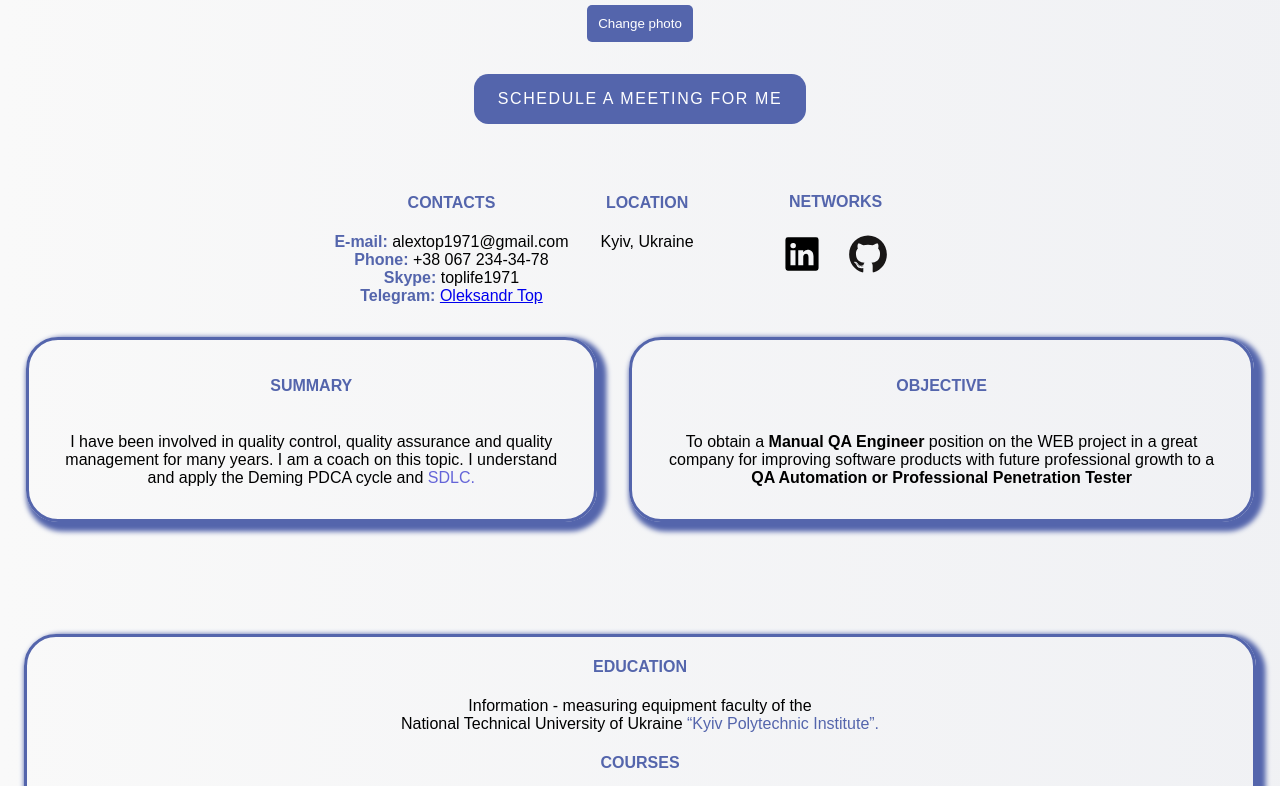
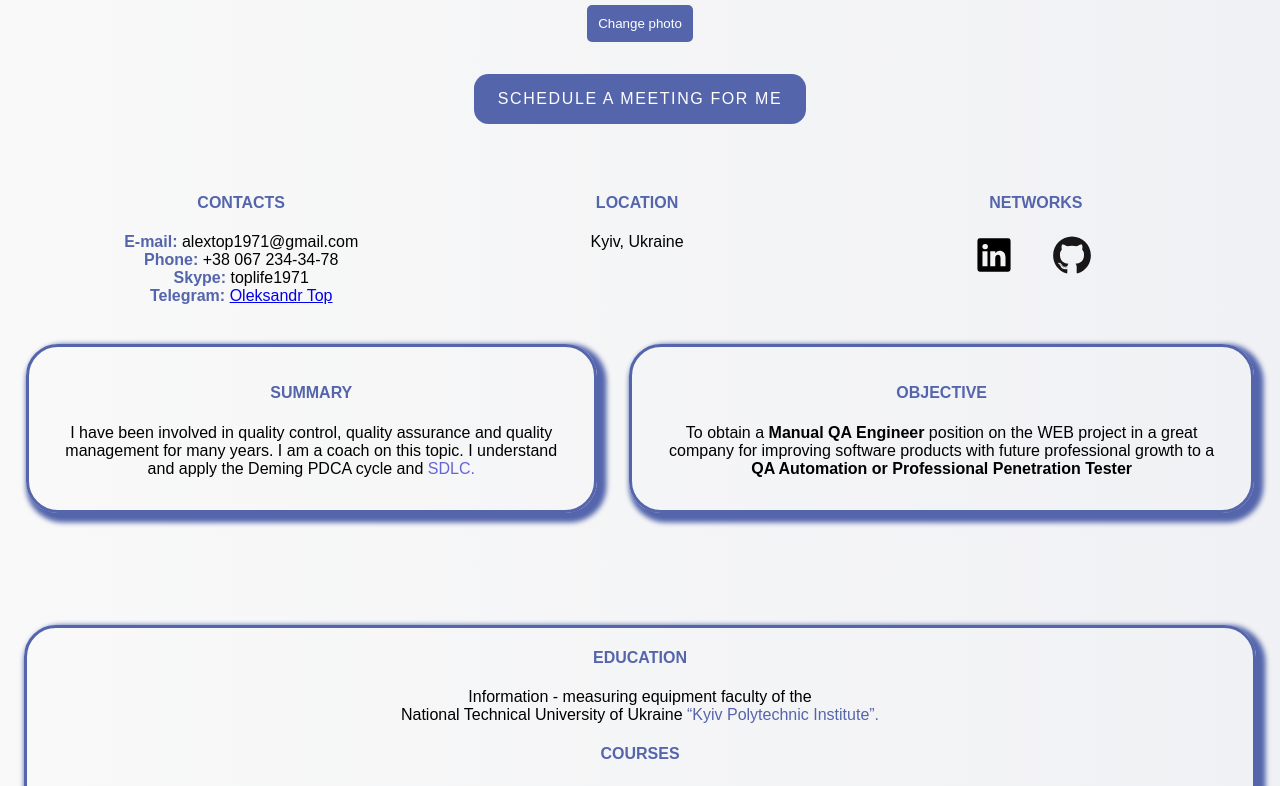
Before and after one commit to Topalex1971/SkillUp_Project_My_CV, a PHP site: page / in a window 1280 px wide. Shown: the part 452-1238 px from the top of the page. Run offline with PHP 8.4, Linux system fonts and the light colour scheme; some web fonts are replaced.

Commit message:
Update style.css
In the site. It is without mistake

```diff
--- a/style.css
+++ b/style.css
@@ -176,9 +175,17 @@ h1,h2{
 }
 .contact{
     margin: 1rem 2rem 0 0;
+    justify-content: center;
+    max-width: 100%;
+    margin-left: auto;
+    margin-right: auto;
 }
 .location{
     margin: 1rem 2rem 0 0;
+    justify-content: center;
+    max-width: 100%;
+    margin-left: auto;
+    margin-right: auto;
 }
 .network{
     margin: 1rem 2rem 0 0;
@@ -211,26 +218,26 @@ h1,h2{
     padding-right: 0.5rem;
     margin: 0;
 }*/
-
 /* ----------icons svg ------------- */
 
 .net-container{
 
-    margin-right: 10px;
-    margin-left: 10px;
-    padding-top: 15px;
-    padding-bottom: 10px;
-    width: 200px;
-   align-items: center;
-   justify-content: center;
+    padding-top: 1rem;
+    padding-bottom: 1rem;
+    width: 15rem;
+    align-items: center;
+    justify-content: center;
+    max-width: 100%;
+    margin-left: auto;
+    margin-right: auto;
 }
 
 .icon-li,
 .icon-gi {
-    width: 40px;
-    height: 40px;
+    width: 2.5rem;
+    height: auto;
     cursor: pointer;
-    margin-right: 10px;
+    margin-right: 1rem;
 }
 
 .icon-gi :hover{
@@ -242,31 +249,23 @@ h1,h2{
 }
 
 .network-list li {
-    padding-right: 10px;
+    padding-right: 1rem;
     align-items: center;
     justify-content: center;
     text-decoration: none;
 
     text-align: center;
 }
-/*------ Objects - SUMMARY -------*/
+
 .container-sum-obj{
     display: flex;
     flex-direction: column;
-    max-width: 100%;
-    margin-left: auto;
-    margin-right: auto;
     padding-left: 1rem;
     padding-right: 1rem;
     justify-content: center;
 }
 
 .sum_obj{
-    display: flex;
-    flex-direction: column;
-    max-width: 100%;
-    margin-left: auto;
-    margin-right: auto;
     padding: 1rem;
     border: 3px solid rgb(84, 101, 172);
     box-sizing: content-box;
@@ -535,7 +534,12 @@ footer ul {
         height: auto;
     }
 
-
+    .net-container{
+        justify-content: center;
+        max-width: 100%;
+        margin-left: auto;
+        margin-right: auto;
+    }
     .network_path img{
         margin: 0;
         width: 5.5vw;
@@ -679,6 +683,13 @@ footer ul {
         font-weight: 400;
         width: 15rem;
     }
+
+    .net-container{
+        justify-content: center;
+        max-width: 100%;
+        margin-left: auto;
+        margin-right: auto;
+    }
     .network_path img{
         margin: 0;
         width: 4vw;
@@ -803,7 +814,13 @@ footer ul {
         font-size: 10rem;
         width: 15rem;
     }
-        .network_path img{
+    .net-container{
+        justify-content: center;
+        max-width: 100%;
+        margin-left: auto;
+        margin-right: auto;
+    }
+    .network_path img{
         margin: 0;
         width: 3vw;
         height: 4vh;
```
Also changed, not shown: other parts of style.css (+6 -128 lines).
